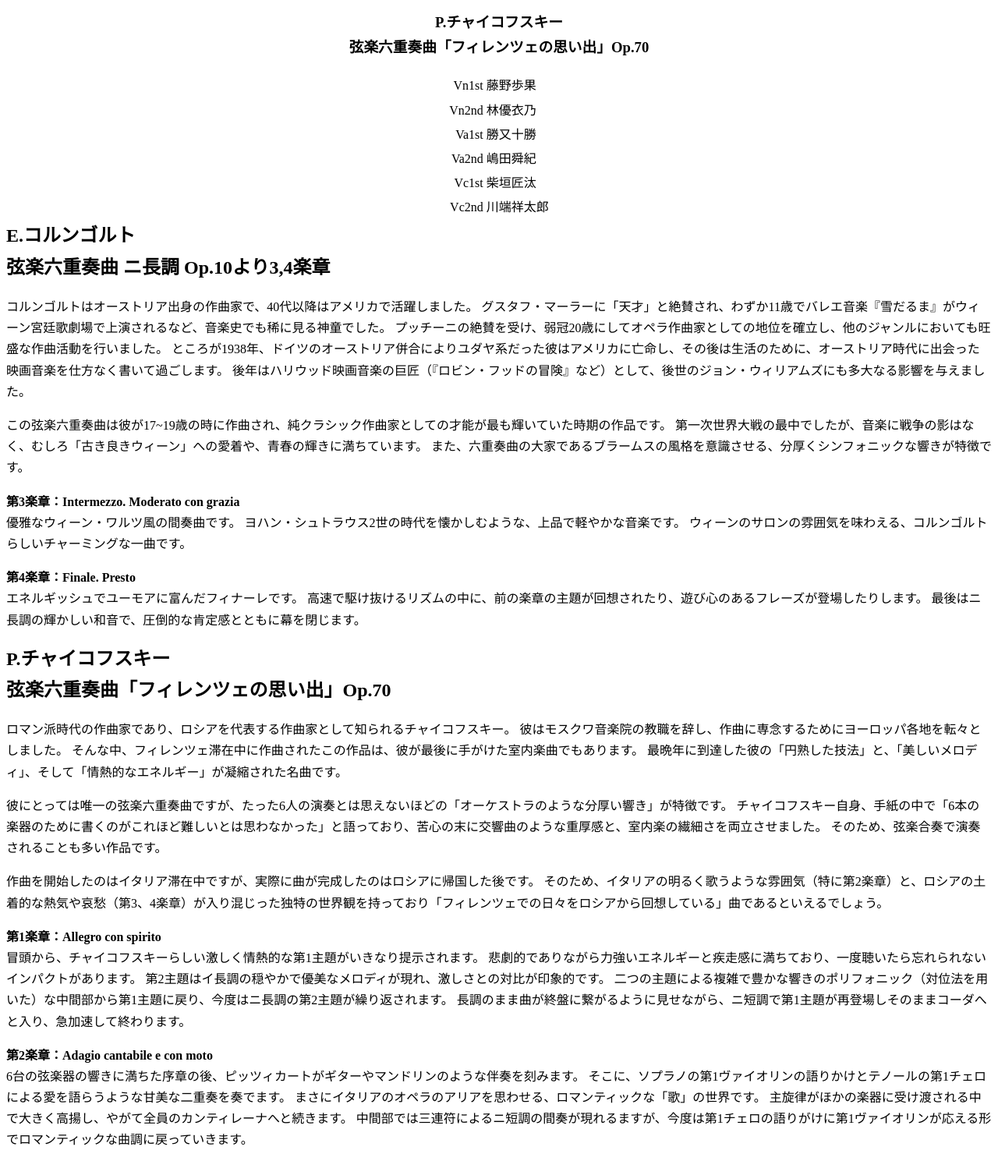
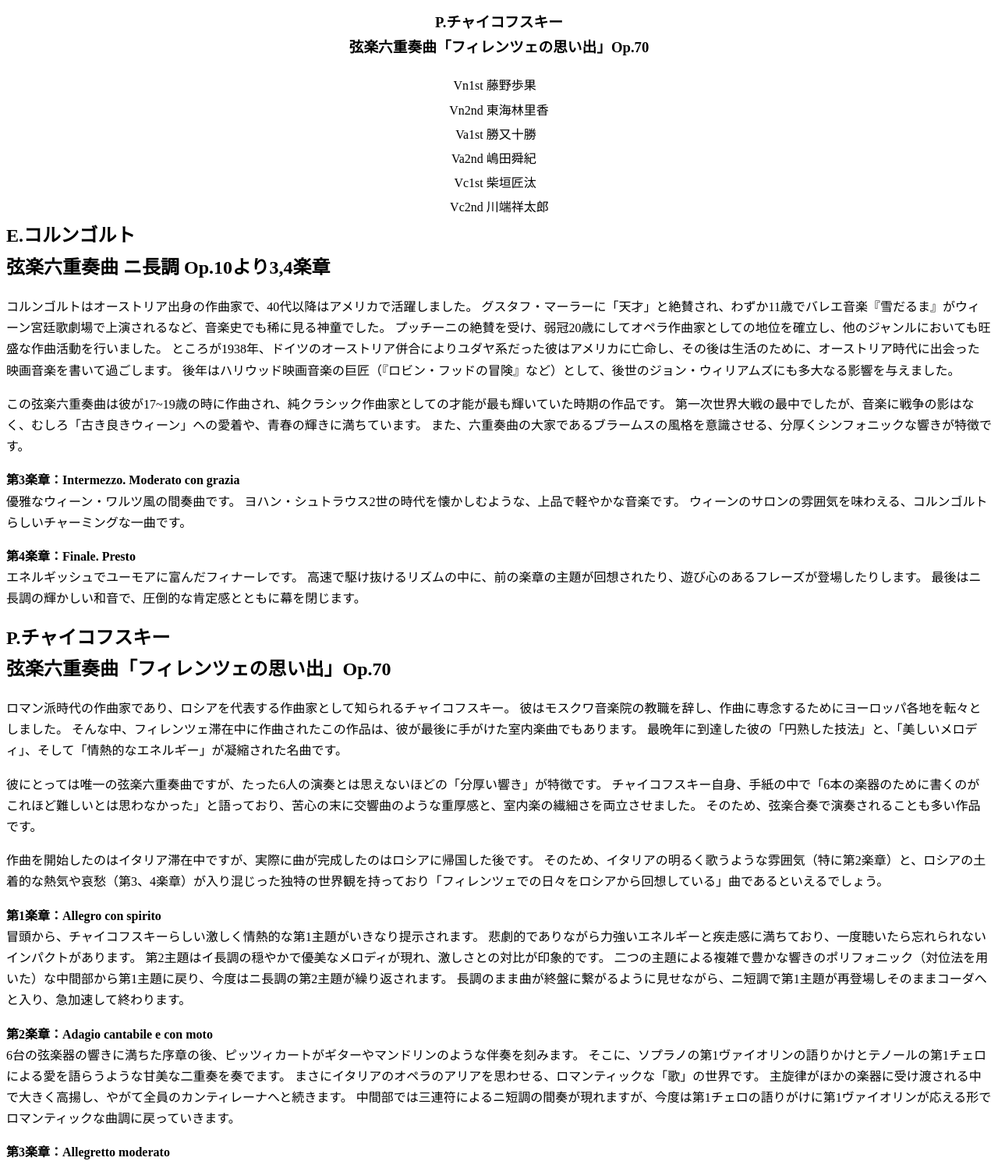
Before and after one commit to RubyPythonPerl/2025enyugakusha, a plain HTML site: page index.html in a window 1280 px wide. Shown: the part 600-2089 px from the top of the page at 78% size. Drawn offline with Linux system fonts and the light colour scheme.

Commit message:
Update index.html

```diff
--- a/index.html
+++ b/index.html
@@ -59,8 +59,6 @@ p {
 <h1 class="piece-title">冬の小さな室内楽演奏会</h1>
 <h2 class="piece-title">〜弦楽六重奏曲に寄せて〜</h2>
 <h3 class="piece-title">2025/12/26(金)<br>遠友学舎 談話ラウンジ</h3>
-
-
 <!-- <h1  class="piece-title">~ Program ~</h1> -->
 <hr>
 
@@ -101,7 +99,7 @@ p {
 </tr>
 <tr>
     <td class="tb-right">Vn2nd</td>
-    <td class="tb-left">林優衣乃</td>
+    <td class="tb-left">東海林里香</td>
 </tr>
 <tr>
     <td class="tb-right">Va1st</td>
@@ -120,7 +118,7 @@ p {
     <td class="tb-left">川端祥太郎</td>
 </tr>
 </tbody></table>
-</div>
+<!-- <hr> -->
 </section>
 
 <section class="page">
@@ -128,7 +126,7 @@ p {
 <p>コルンゴルトはオーストリア出身の作曲家で、40代以降はアメリカで活躍しました。
 グスタフ・マーラーに「天才」と絶賛され、わずか11歳でバレエ音楽『雪だるま』がウィーン宮廷歌劇場で上演されるなど、音楽史でも稀に見る神童でした。
 プッチーニの絶賛を受け、弱冠20歳にしてオペラ作曲家としての地位を確立し、他のジャンルにおいても旺盛な作曲活動を行いました。
-ところが1938年、ドイツのオーストリア併合によりユダヤ系だった彼はアメリカに亡命し、その後は生活のために、オーストリア時代に出会った映画音楽を仕方なく書いて過ごします。
+ところが1938年、ドイツのオーストリア併合によりユダヤ系だった彼はアメリカに亡命し、その後は生活のために、オーストリア時代に出会った映画音楽を書いて過ごします。
 後年はハリウッド映画音楽の巨匠（『ロビン・フッドの冒険』など）として、後世のジョン・ウィリアムズにも多大なる影響を与えました。</p>
 <p>この弦楽六重奏曲は彼が17~19歳の時に作曲され、純クラシック作曲家としての才能が最も輝いていた時期の作品です。
 第一次世界大戦の最中でしたが、音楽に戦争の影はなく、むしろ「古き良きウィーン」への愛着や、青春の輝きに満ちています。
@@ -151,7 +149,7 @@ p {
 彼はモスクワ音楽院の教職を辞し、作曲に専念するためにヨーロッパ各地を転々としました。
 そんな中、フィレンツェ滞在中に作曲されたこの作品は、彼が最後に手がけた室内楽曲でもあります。
 最晩年に到達した彼の「円熟した技法」と、「美しいメロディ」、そして「情熱的なエネルギー」が凝縮された名曲です。</p>
-<p>彼にとっては唯一の弦楽六重奏曲ですが、たった6人の演奏とは思えないほどの「オーケストラのような分厚い響き」が特徴です。
+<p>彼にとっては唯一の弦楽六重奏曲ですが、たった6人の演奏とは思えないほどの「分厚い響き」が特徴です。
 チャイコフスキー自身、手紙の中で「6本の楽器のために書くのがこれほど難しいとは思わなかった」と語っており、苦心の末に交響曲のような重厚感と、室内楽の繊細さを両立させました。
 そのため、弦楽合奏で演奏されることも多い作品です。</p>
 <p>作曲を開始したのはイタリア滞在中ですが、実際に曲が完成したのはロシアに帰国した後です。
@@ -171,7 +169,7 @@ p {
 そこに、ソプラノの第1ヴァイオリンの語りかけとテノールの第1チェロによる愛を語らうような甘美な二重奏を奏でます。
 まさにイタリアのオペラのアリアを思わせる、ロマンティックな「歌」の世界です。
 主旋律がほかの楽器に受け渡される中で大きく高揚し、やがて全員のカンティレーナへと続きます。
-中間部では三連符によるニ短調の間奏が現れるますが、今度は第1チェロの語りがけに第1ヴァイオリンが応える形でロマンティックな曲調に戻っていきます。</p>
+中間部では三連符によるニ短調の間奏が現れますが、今度は第1チェロの語りがけに第1ヴァイオリンが応える形でロマンティックな曲調に戻っていきます。</p>
 
 <p><b>第3楽章：Allegretto moderato</b><br>
 イタリアの雰囲気から一転して、ロシアの民謡風の素朴な旋律が現れます。
```
